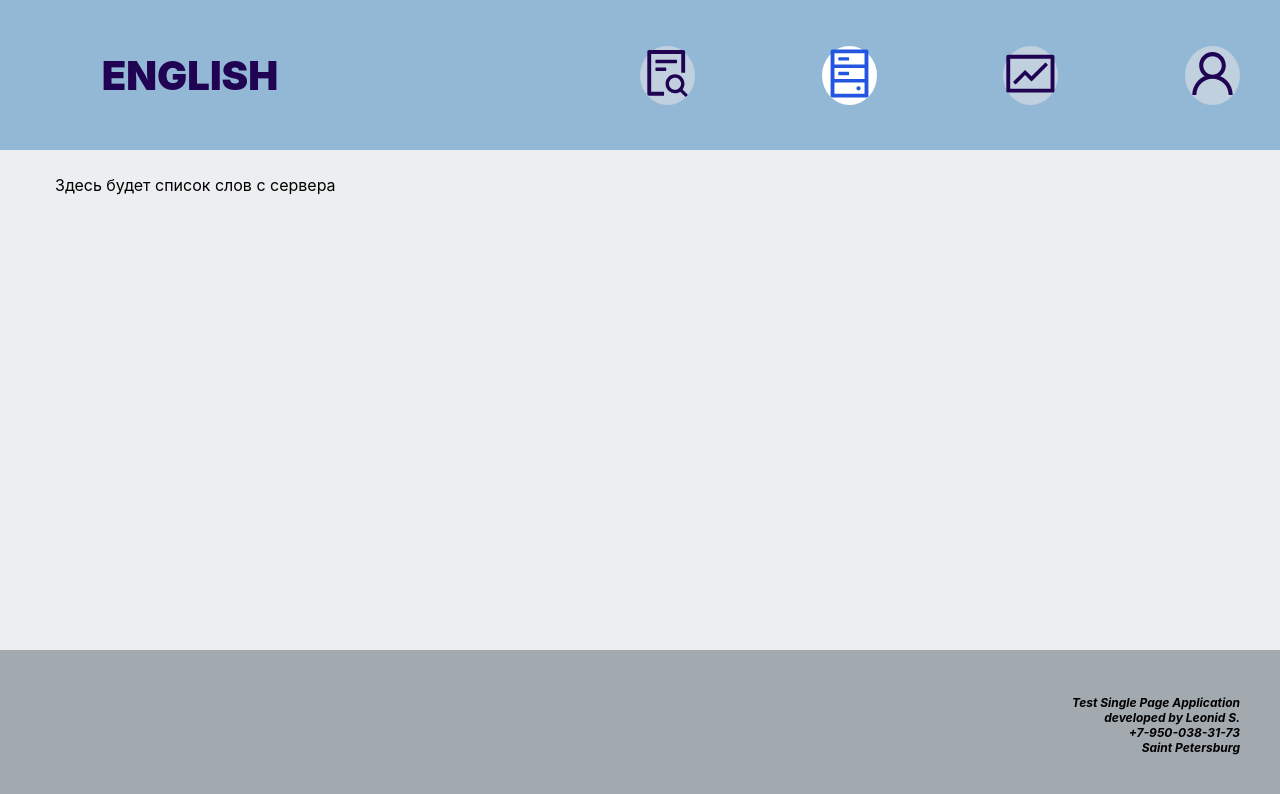
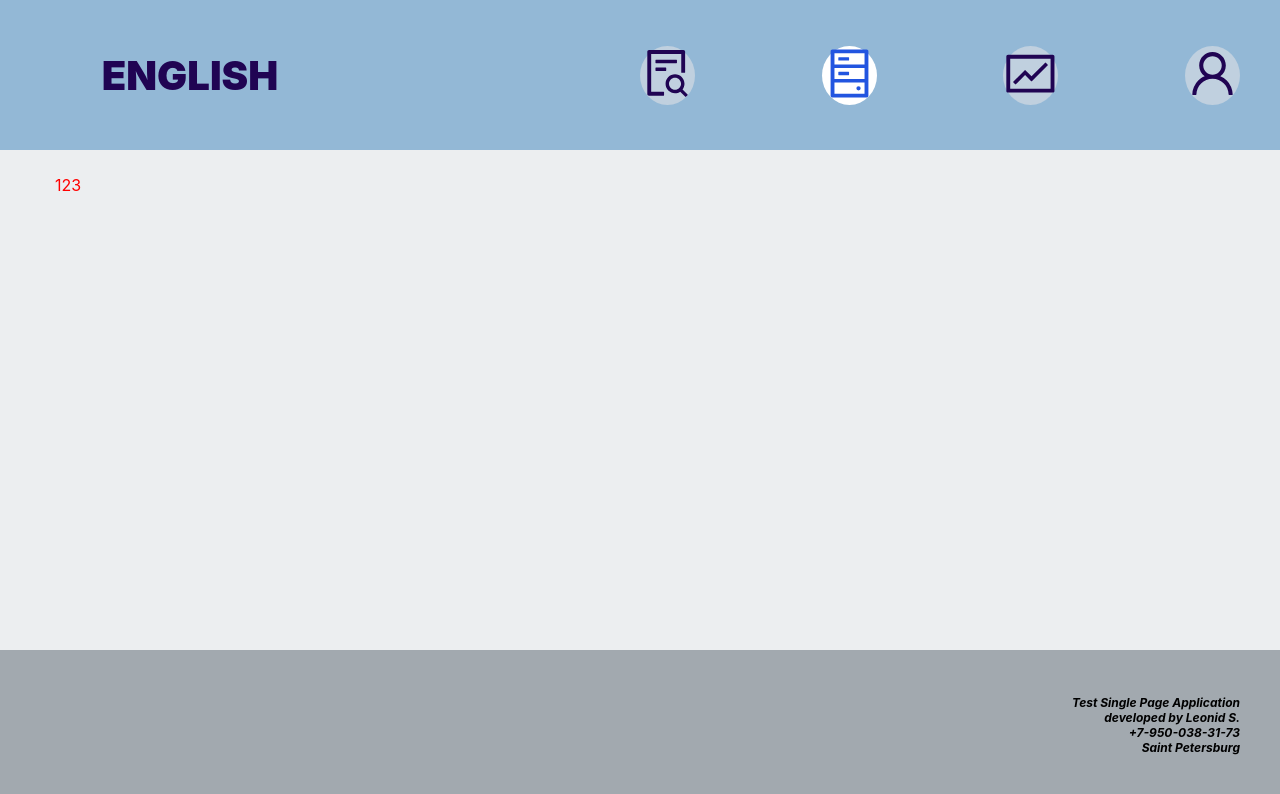
Before and after one commit to AlexCole999/first-project-eng, a React (Create React App) app: page /mywords in a window 1280 px wide. Shown: the top 794 px of the page. Built offline with nearby package versions, Linux system fonts and the light colour scheme.

Commit message:
created MyWords component files

```diff
--- a/src/components/App/Dashboard/Dashboard.jsx
+++ b/src/components/App/Dashboard/Dashboard.jsx
@@ -2,7 +2,7 @@ import React from 'react';
 import './Dashboard.css';
 import { Routes, Route } from "react-router-dom";
 import AddWord from './AddWord/AddWord';
-
+import MyWords from './MyWords/MyWords';
 
 export default function Dashboard() {
   return (
@@ -14,7 +14,7 @@ export default function Dashboard() {
             </Route>
             <Route exact path="/addword" element={<AddWord />}>
             </Route>
-            <Route exact path="/mywords" element={<div>Здесь будет список слов с сервера</div>}>
+            <Route exact path="/mywords" element={<MyWords />}>
             </Route>
             <Route exact path="/progress" element={<div>Здесь будет игра и статистика добавленных и выученных</div>}>
             </Route>
--- a/src/components/App/Dashboard/MyWords/MyWords.jsx
+++ b/src/components/App/Dashboard/MyWords/MyWords.jsx
@@ -1,9 +1,7 @@
 import React from 'react';
-import './Dashboard.css';
-import { Routes, Route } from "react-router-dom";
-import AddWord from './AddWord/AddWord';
+import './MyWords.css';
 
-export default function Dashboard() {
+export default function MyWords() {
   return (
     <div className="MyWords">
       123
```
